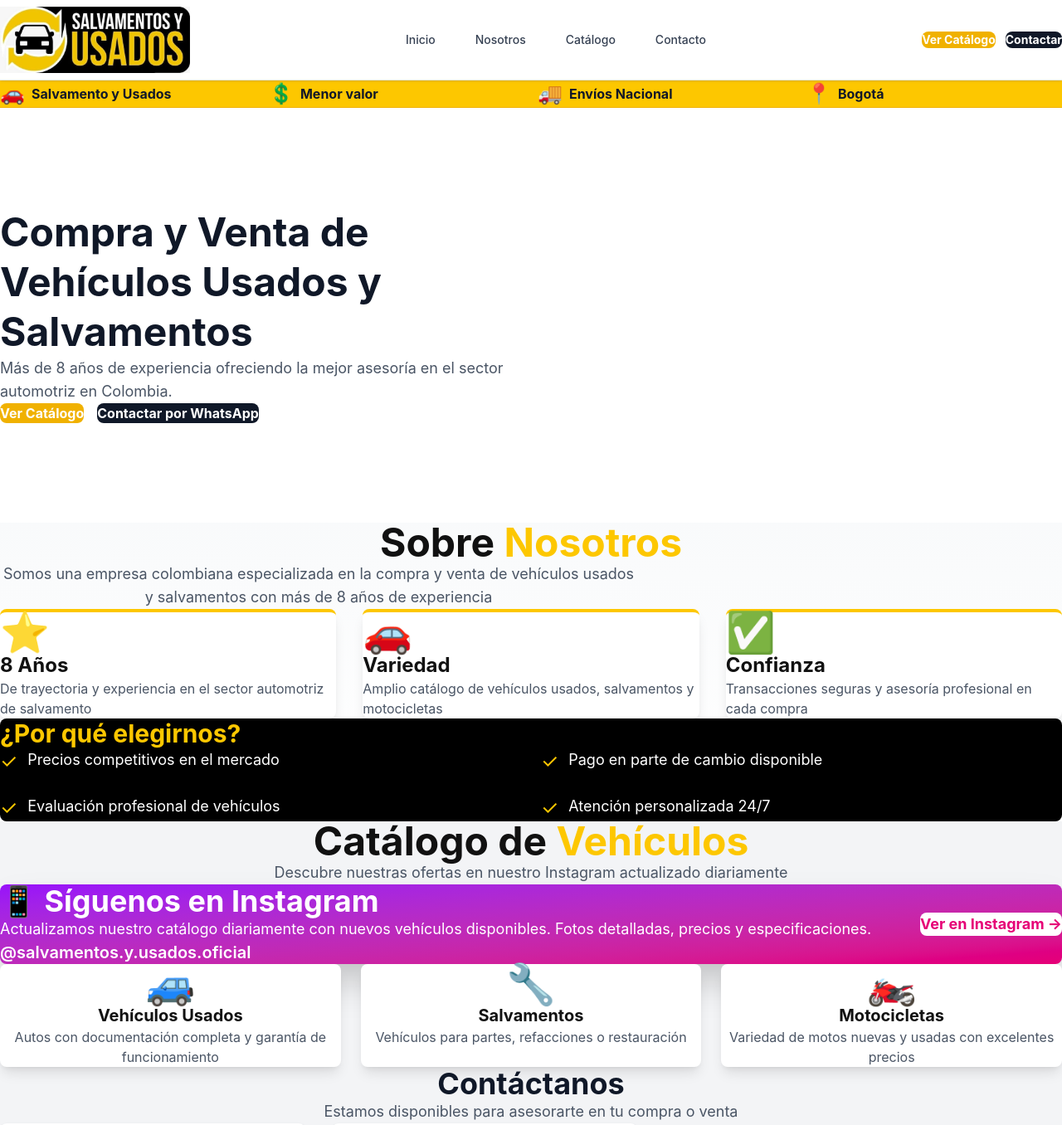
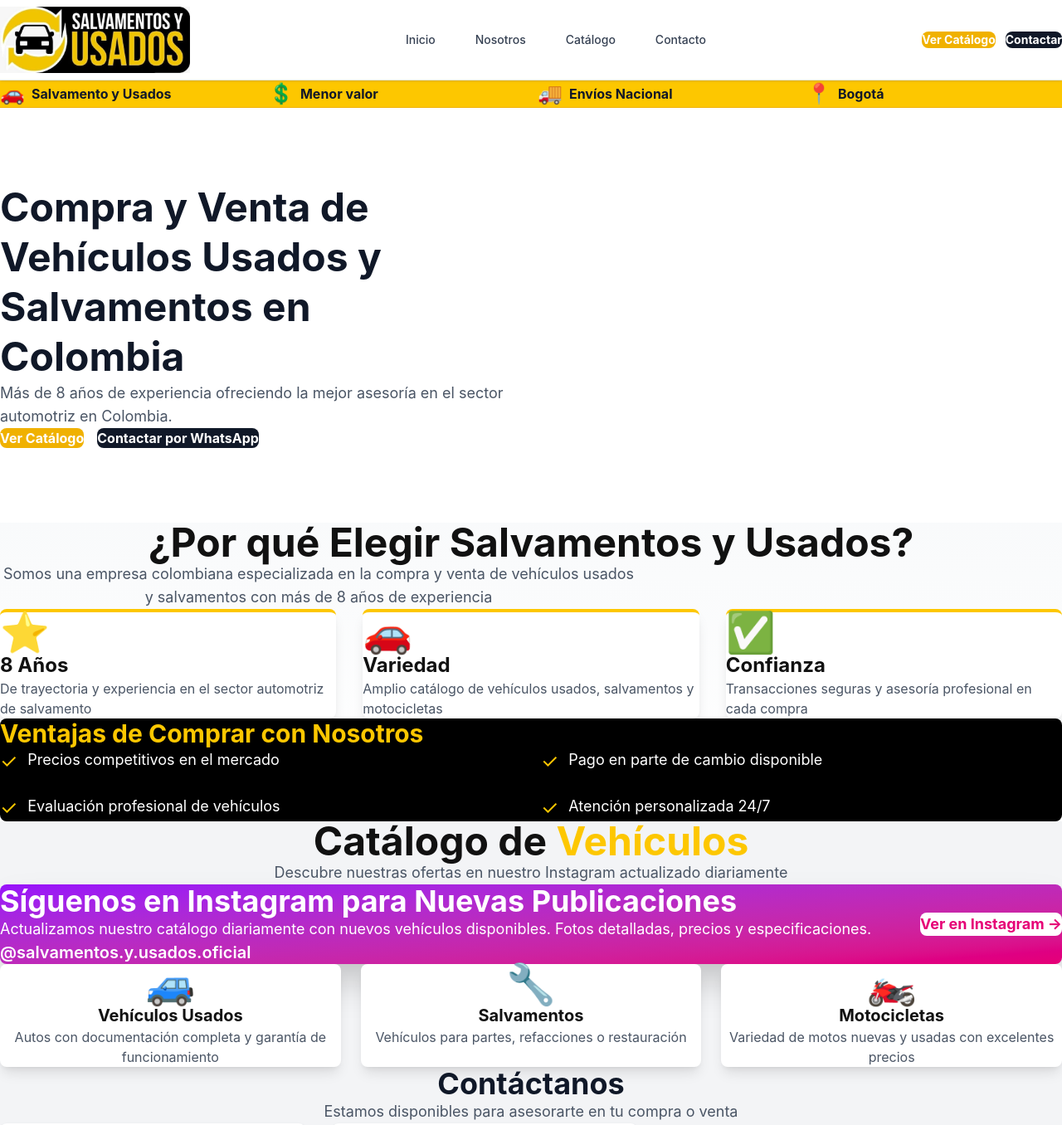
Before and after one commit to alveg76/salvamentoscol, a Next.js app: page / in a window 1280 px wide. Shown: the top 1356 px of the page at 83% size. Built offline with nearby package versions, Linux system fonts and the light colour scheme.

Commit message:
SEO: Optimización de Title Tag, Meta Description, Keywords y Encabezados HTML (H1, H2)

```diff
--- a/src/app/layout.tsx
+++ b/src/app/layout.tsx
@@ -2,9 +2,9 @@ import type { Metadata } from "next";
 import "./globals.css";
 
 export const metadata: Metadata = {
-  title: "Salvamentos y Usados | Compra y Venta de Vehículos",
-  description: "Empresa dedicada a la compra y venta de vehículos de salvamento y usados en Colombia. 8 años de trayectoria en el sector automotriz.",
-  keywords: "vehículos usados, salvamento, motocicletas, compra venta, Colombia",
+  title: "Salvamentos y Usados | Compra y Venta de Vehículos en Colombia",
+  description: "Compra y venta de vehículos usados, salvamentos y motocicletas en Colombia. Más de 8 años de experiencia. Avalúo profesional, pago seguro y atención 24/7. ¡Contáctanos hoy!",
+  keywords: "vehículos usados Colombia, salvamentos auto, compra venta vehículos, motocicletas usadas, Bogotá, vehículos de salvamento, auto usado barato",
   icons: {
     icon: "/MiniaturaLogo.jpg",
   },
--- a/src/components/AboutSection.tsx
+++ b/src/components/AboutSection.tsx
@@ -6,7 +6,7 @@ export default function AboutSection() {
     >
       <div className="max-w-7xl mx-auto px-4 sm:px-6 lg:px-8">
         <h2 className="text-4xl md:text-5xl font-bold text-center mb-4">
-          Sobre <span className="text-yellow-400">Nosotros</span>
+          ¿Por qué Elegir Salvamentos y Usados?
         </h2>
         <p className="text-center text-gray-600 mb-12 max-w-3xl mx-auto text-lg">
           Somos una empresa colombiana especializada en la compra y venta de
@@ -40,9 +40,9 @@ export default function AboutSection() {
         </div>
 
         <div className="bg-black text-white p-12 rounded-lg">
-          <h3 className="text-3xl font-bold mb-6 text-yellow-400">
-            ¿Por qué elegirnos?
-          </h3>
+          <h2 className="text-3xl font-bold mb-6 text-yellow-400">
+            Ventajas de Comprar con Nosotros
+          </h2>
           <ul className="grid md:grid-cols-2 gap-6">
             <li className="flex items-start gap-3">
               <span className="text-yellow-400 text-2xl">✓</span>
--- a/src/components/HeroSection.tsx
+++ b/src/components/HeroSection.tsx
@@ -13,7 +13,7 @@ export default function HeroSection() {
           <div className="space-y-8">
             <div className="space-y-4">
               <h1 className="text-4xl lg:text-5xl font-bold text-gray-900 leading-tight">
-                Compra y Venta de Vehículos Usados y Salvamentos
+                Compra y Venta de Vehículos Usados y Salvamentos en Colombia
               </h1>
               <p className="text-lg text-gray-600">
                 Más de 8 años de experiencia ofreciendo la mejor asesoría en el sector
--- a/src/components/InstagramSection.tsx
+++ b/src/components/InstagramSection.tsx
@@ -18,7 +18,7 @@ export default function InstagramSection() {
             <div className="flex flex-col md:flex-row items-center justify-between gap-8">
               <div>
                 <h3 className="text-3xl md:text-4xl font-bold mb-4">
-                  📱 Síguenos en Instagram
+                  Síguenos en Instagram para Nuevas Publicaciones
                 </h3>
                 <p className="text-lg mb-6">
                   Actualizamos nuestro catálogo diariamente con nuevos vehículos
```
